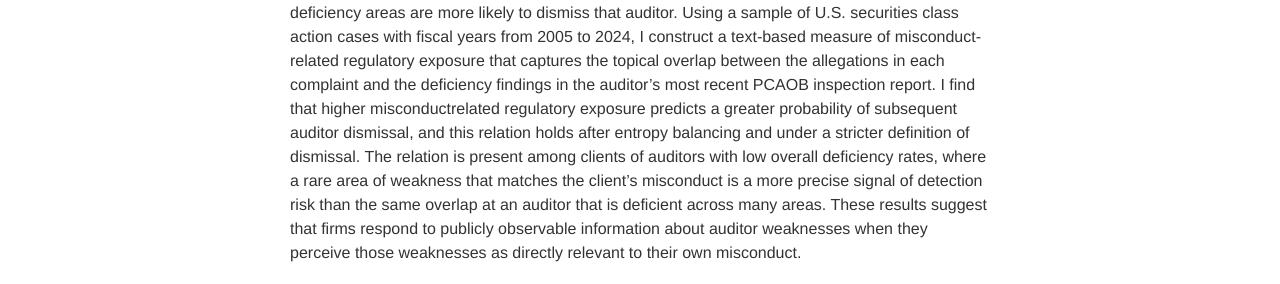
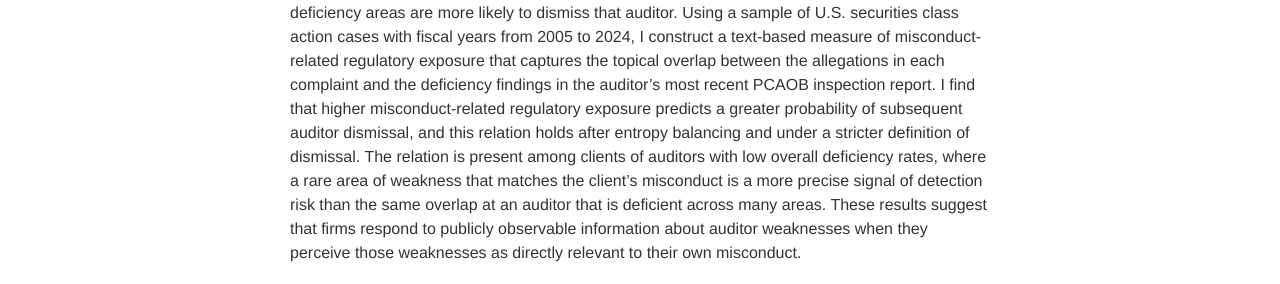
Before and after one commit to mrterinc/mrterinc.github.io, a Jekyll site: the page built from _pages/projects.md, in a window 1280 px wide and 900 px high, scrolled down 974 px. Shown: the part 479-763 px from the top of the window. Built offline with Jekyll 4.4.1, drawn with Linux system fonts in a browser that asks for light colours; comment, search, counter and statistics services are not loaded; some of the changed text lies outside the part shown.

Commit message:
Update projects.md

```diff
--- a/_pages/projects.md
+++ b/_pages/projects.md
@@ -35,7 +35,6 @@ This study examines whether negative media exposure faced by an audit client gen
 
 **PCAOB Inspection Report Content and Auditor Dismissals: Evidence from Securities Class Actions**
 
-I examine whether clients with misconduct that aligns with their auditor’s publicly disclosed deficiency areas are more likely to dismiss that auditor. Using a sample of U.S. securities class action cases with fiscal years from 2005 to 2024, I construct a text-based measure of misconduct-related regulatory exposure that captures the topical overlap between the allegations in each complaint and the deficiency findings in the auditor’s most recent PCAOB inspection report. I find that higher misconductrelated regulatory exposure predicts a greater probability of subsequent auditor dismissal, and this relation holds after entropy balancing and under a stricter definition of dismissal. The relation is present among clients of auditors with low overall deficiency rates, where a rare area of weakness that matches the client’s misconduct is a more precise signal of
-detection risk than the same overlap at an auditor that is deficient across many areas. These results suggest that firms respond to publicly observable information about auditor weaknesses when they perceive those weaknesses as directly relevant to their own misconduct.
+I examine whether clients with misconduct that aligns with their auditor’s publicly disclosed deficiency areas are more likely to dismiss that auditor. Using a sample of U.S. securities class action cases with fiscal years from 2005 to 2024, I construct a text-based measure of misconduct-related regulatory exposure that captures the topical overlap between the allegations in each complaint and the deficiency findings in the auditor’s most recent PCAOB inspection report. I find that higher misconduct-related regulatory exposure predicts a greater probability of subsequent auditor dismissal, and this relation holds after entropy balancing and under a stricter definition of dismissal. The relation is present among clients of auditors with low overall deficiency rates, where a rare area of weakness that matches the client’s misconduct is a more precise signal of detection risk than the same overlap at an auditor that is deficient across many areas. These results suggest that firms respond to publicly observable information about auditor weaknesses when they perceive those weaknesses as directly relevant to their own misconduct.
 
 [Link to paper](https://papers.ssrn.com/sol3/papers.cfm?abstract_id=7443158)
```
